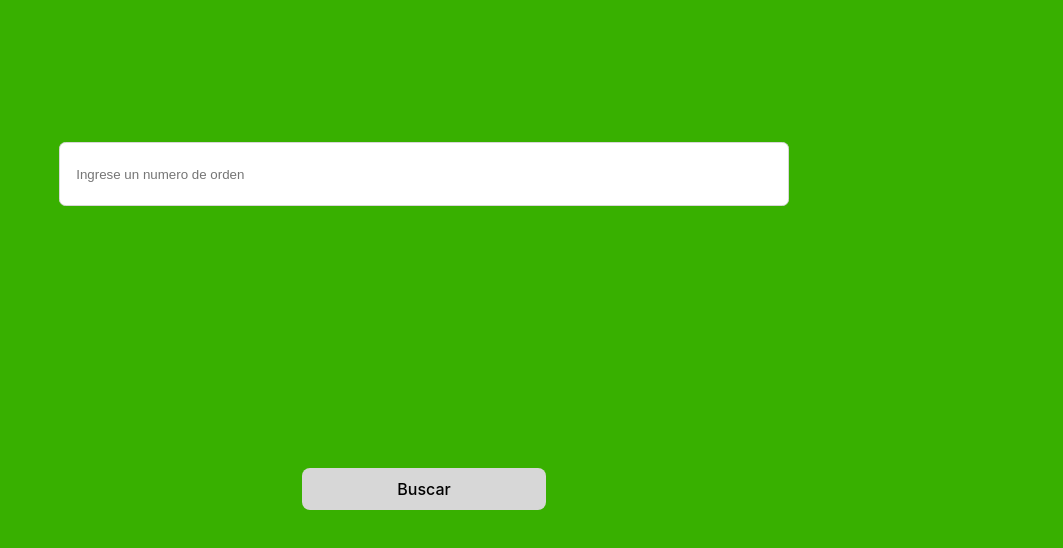
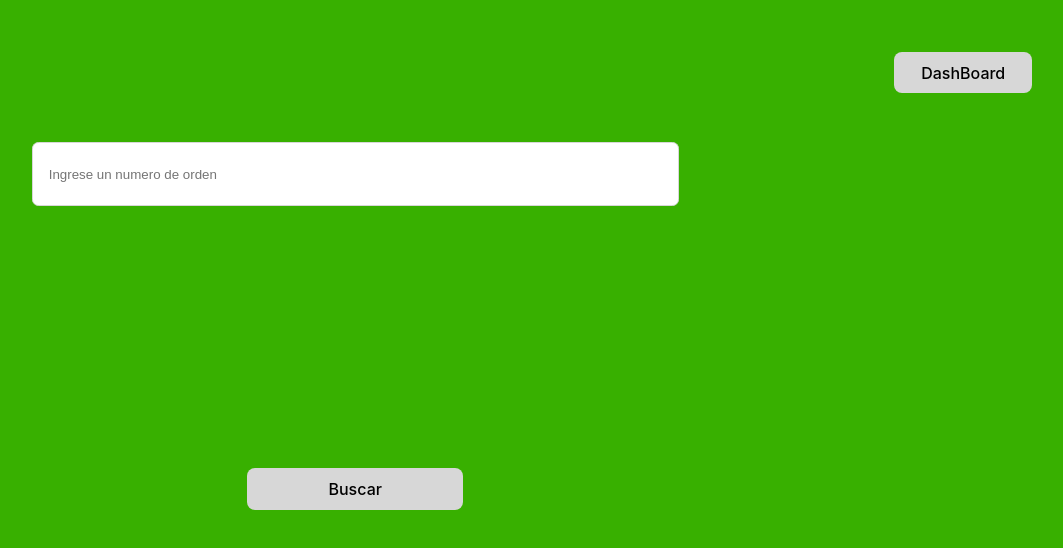
Before and after one commit to chuy-zip/proyecto2_BD1, a React (Vite) app in the folder vite-project/: page / in a window 1280 px wide. Shown: the top 548 px of the page, without its empty margins (216-1279 px from the left). Built offline with nearby package versions, Linux system fonts and the light colour scheme.

Commit message:
Added general dashboard button

```diff
--- a/vite-project/src/frontend/routes/Router.jsx
+++ b/vite-project/src/frontend/routes/Router.jsx
@@ -67,7 +67,17 @@ function Router(){
 
     return(
         <>
+
             {contenido}
+
+            <button
+                className="orderCompleteButton"
+                style={{ margin: "auto", marginTop: "20px", width: '150px'}}
+                onClick={() => setPage("dashboard")} // Wrap setPage in an arrow function
+            >
+                DashBoard
+            </button>
+
         </>
     )
 }
--- a/vite-project/src/frontend/views/App.jsx
+++ b/vite-project/src/frontend/views/App.jsx
@@ -1,11 +1,15 @@
 import { useState } from 'react'
 import '../styles/App.css'
 import Router from '../routes/Router'
+import DashBoard from './Dashboard'
 
 function App() {
+
   return (
     <>
+
       <Router />
+
     </>
   )
 }
```
